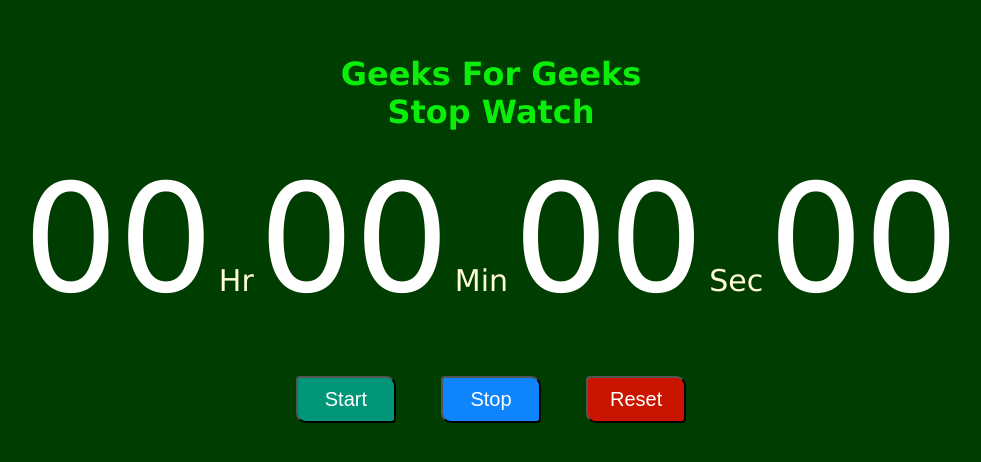
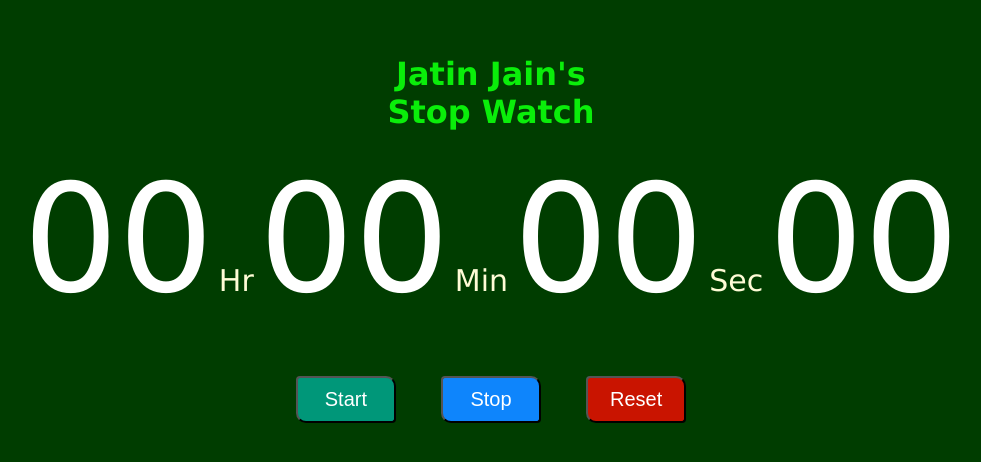
Before and after one commit to jatinjain001/JavascriptProjects, a plain HTML site: page Project04-StopWatch/index.html in a window 1280 px wide. Shown: the part 172-634 px from the top of the page, without its empty margins (149-1130 px from the left). Drawn offline with Linux system fonts and the light colour scheme.

Commit message:
Project Names Renamed

```diff
--- a/Project04/index.html
+++ b/Project04-StopWatch/index.html
@@ -8,7 +8,7 @@
 </head>
 <body>
     <div class="container">
-        <h1>Geeks For Geeks <br>
+        <h1>Jatin Jain's  <br>
             Stop Watch</h1>
         <div id="time">
             <span class="digit" id="hr">
```
Also changed, not shown: Project01-ToDoList/index.html (renamed from Project01/index.html), Project01-ToDoList/script.js (renamed from Project01/script.js), Project01-ToDoList/styles.css (renamed from Project01/styles.css), Project02-currencyConvertor/index.html (renamed from Project02/index.html), Project02-currencyConvertor/script.js (renamed from Project02/script.js), Project02-currencyConvertor/styles.css (renamed from Project02/styles.css), Project03-RandomBgColor/index.html (renamed from Project03/index.html), Project03-RandomBgColor/scripts.js (renamed from Project03/scripts.js), Project03-RandomBgColor/styles.css (renamed from Project03/styles.css), Project04-StopWatch/scripts.js (renamed from Project04/scripts.js), Project04-StopWatch/styles.css (renamed from Project04/styles.css).
